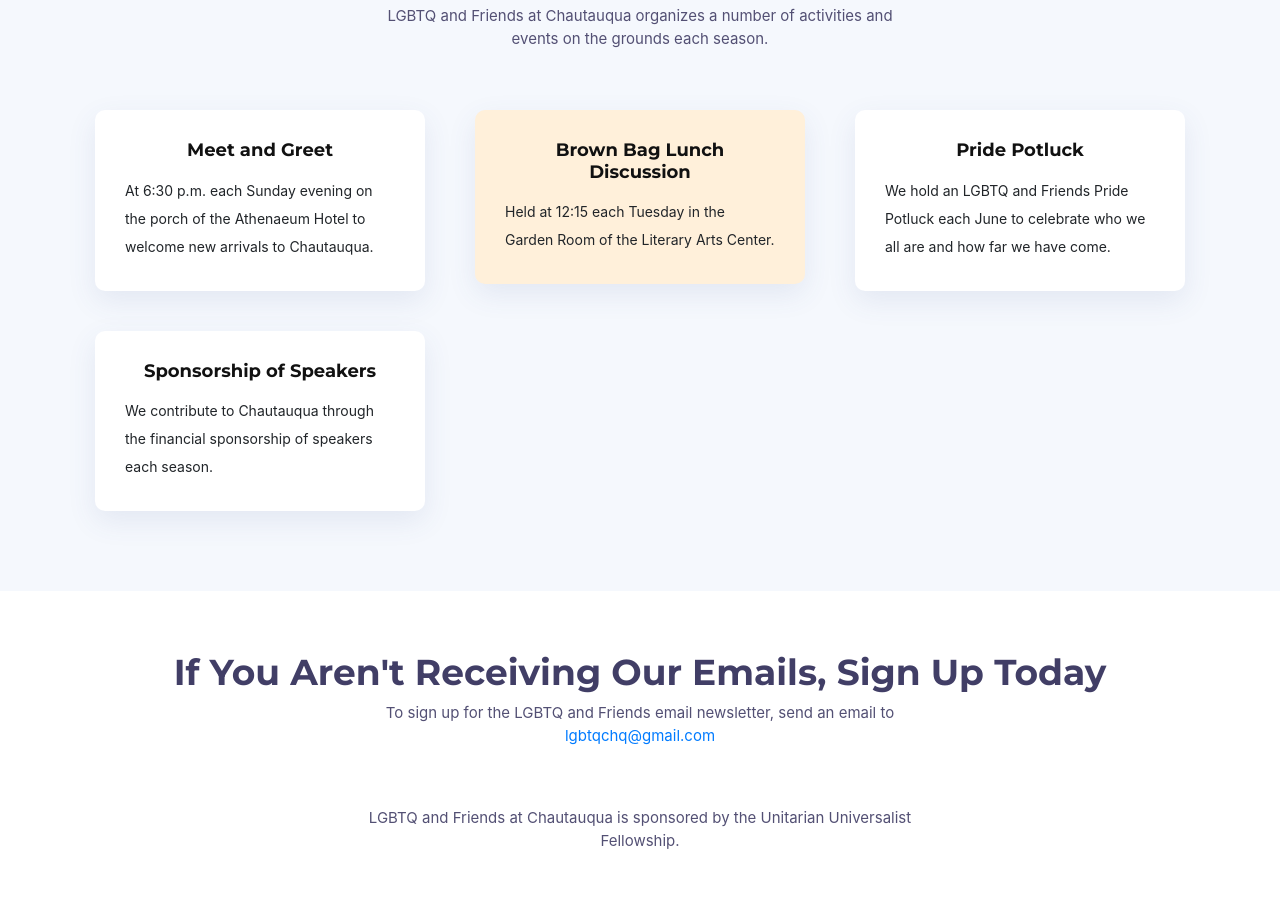
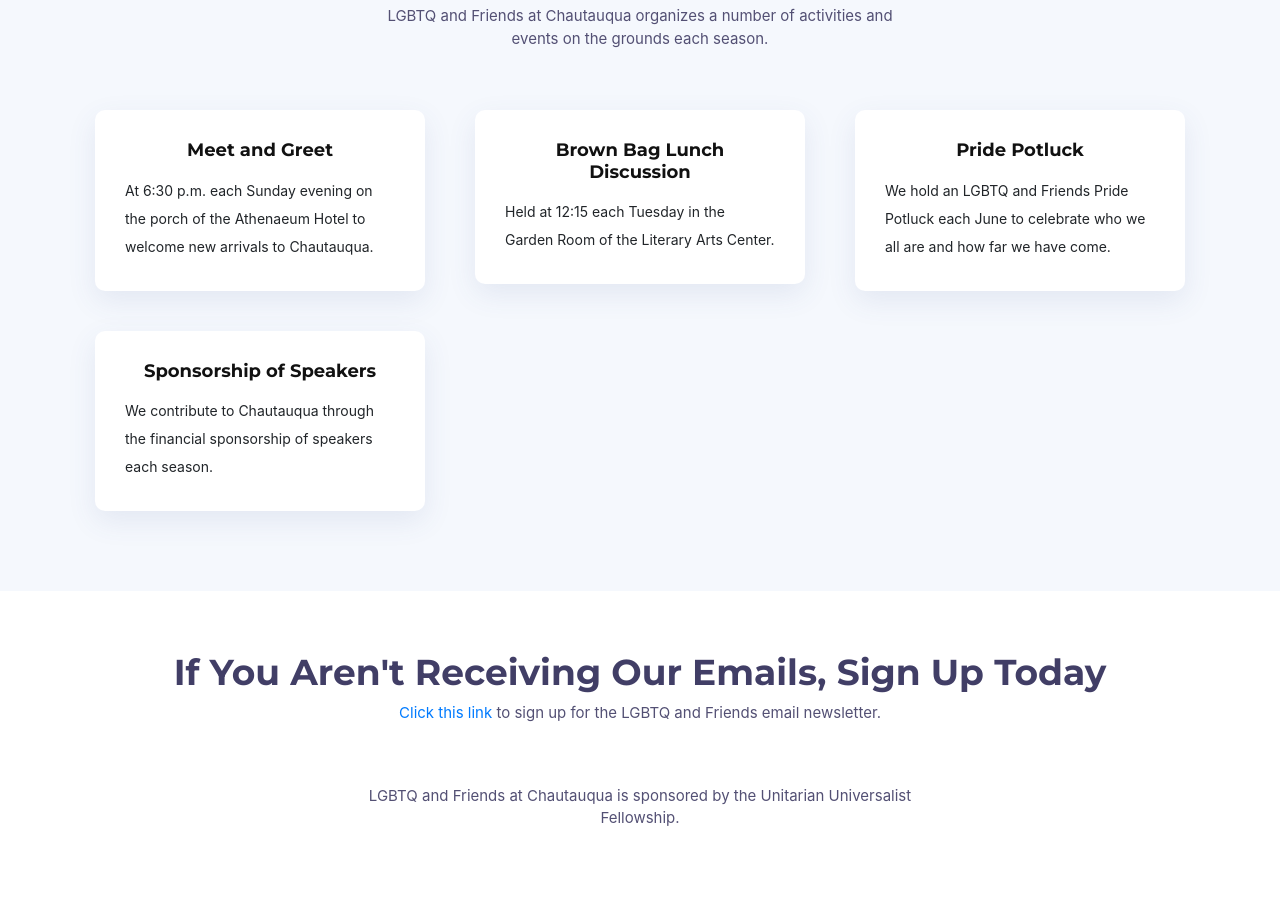
Before and after one commit to clayreimann/chq-lgbt-site, a website with bundled scripts: page index.html in a window 1280 px wide. Shown: the part 1405-2320 px from the top of the page. Built offline with nearby package versions, Linux system fonts and the light colour scheme; files whose address does not match are found by name.

Commit message:
Update index.html

```diff
--- a/index.html
+++ b/index.html
@@ -133,7 +133,7 @@
             </div>
           </div>
           <div class="col-md-6 col-lg-4">
-            <div class="box" style="background: #fff0da;">
+            <div class="box">
               <h4 class="title"><a href="">Brown Bag Lunch Discussion</a></h4>
               <p class="description">
                   Held at 12:15 each Tuesday in the Garden Room of the Literary Arts Center.
@@ -175,7 +175,7 @@
         <section>
           <header class="section-header">
             <h3>If You Aren't Receiving Our Emails, Sign Up Today</h3>
-            <p>To sign up for the LGBTQ and Friends email newsletter, send an email to <a href="mailto:lgbtqchq@gmail.com">lgbtqchq@gmail.com</a></p>
+            <p><a href="http://madmimi.com/signups/bb895b3685c542f9a67bb0c34256d074/join">Click this link</a> to sign up for the LGBTQ and Friends email newsletter.</p>
             <p>LGBTQ and Friends at Chautauqua is sponsored by the Unitarian Universalist Fellowship.</p>
           </header>
         </section>
```
